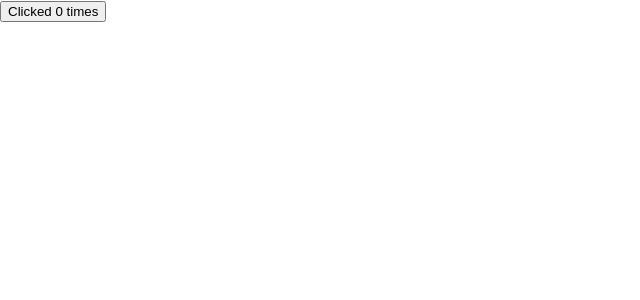
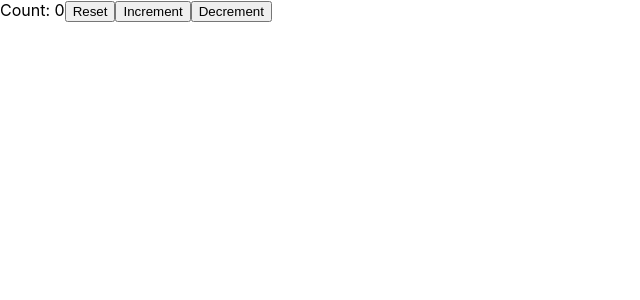
Before and after one commit to thepreakerebi/react-practice, a React (Create React App) app: page / in a window 1280 px wide. Shown: the top 300 px of the page, without its empty margins (0-640 px from the left). Built offline with nearby package versions, Linux system fonts and the light colour scheme.

Commit message:
useState with previous state

```diff
--- a/src/App.js
+++ b/src/App.js
@@ -1,6 +1,8 @@
 // import PostsList from "./components/PostsList";
 
-import HookCounter from "./components/HookCounter";
+import HookCounterTwo from "./components/HookCounterTwo";
+
+// import HookCounter from "./components/HookCounter";
 
 // import ClassCounter from "./components/ClassCounter";
 
@@ -13,7 +15,8 @@
       {/* <PostsList /> */}
       {/* <PostForm /> */}
       {/* <ClassCounter /> */}
-      <HookCounter />
+      {/* <HookCounter /> */}
+      <HookCounterTwo />
     </div>
   );
 }
--- /dev/null
+++ b/src/components/HookCounterTwo.js
@@ -0,0 +1,18 @@
+import React, { useState } from 'react'
+
+const HookCounterTwo = () => {
+    const initialCount = 0;
+    const [count, setCount] = useState(initialCount);
+
+
+  return (
+    <div>
+      Count: {count}
+      <button onClick={() => setCount(initialCount)}>Reset</button>
+      <button onClick={() => setCount(prevCount => prevCount + 1)}>Increment</button>
+      <button onClick={() => setCount(prevCount => prevCount - 1)}>Decrement</button>
+    </div>
+  )
+}
+
+export default HookCounterTwo
```
